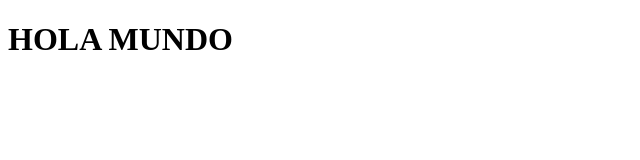
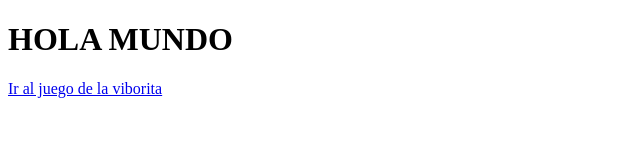
Before and after one commit to cabraljuan/test, a plain HTML site: page index.html in a window 1280 px wide. Shown: the whole page, without its empty margins (0-640 px from the left). Drawn offline with Linux system fonts and the light colour scheme.

Commit message:
Update index.html

```diff
--- a/index.html
+++ b/index.html
@@ -3,9 +3,12 @@
 <head>
   <meta charset="UTF-8">
   <meta name="viewport" content="width=device-width, initial-scale=1.0">
-  <title>Hola Mundo</title>
+  <title>HOLA MUNDO</title>
 </head>
 <body>
   <h1>HOLA MUNDO</h1>
+  <p>
+    <a href="snake.html">Ir al juego de la viborita</a>
+  </p>
 </body>
 </html>
```
